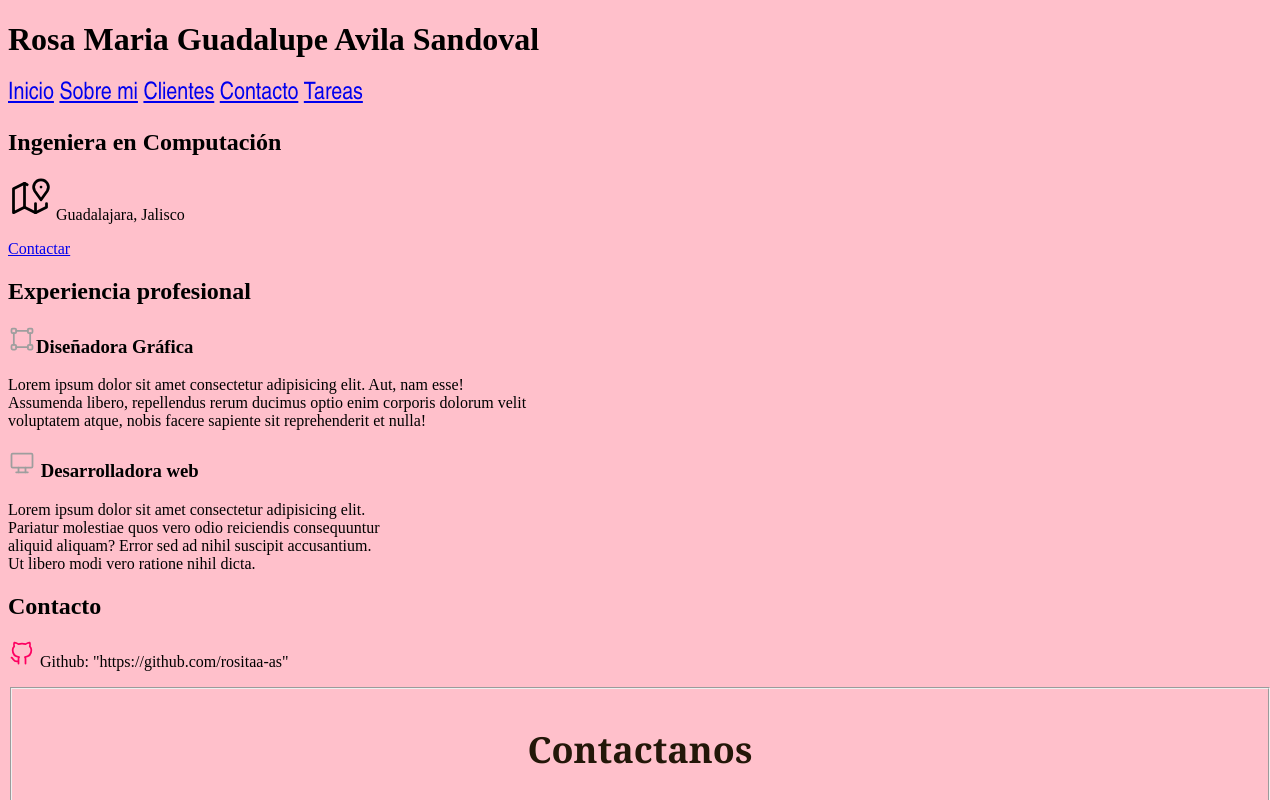
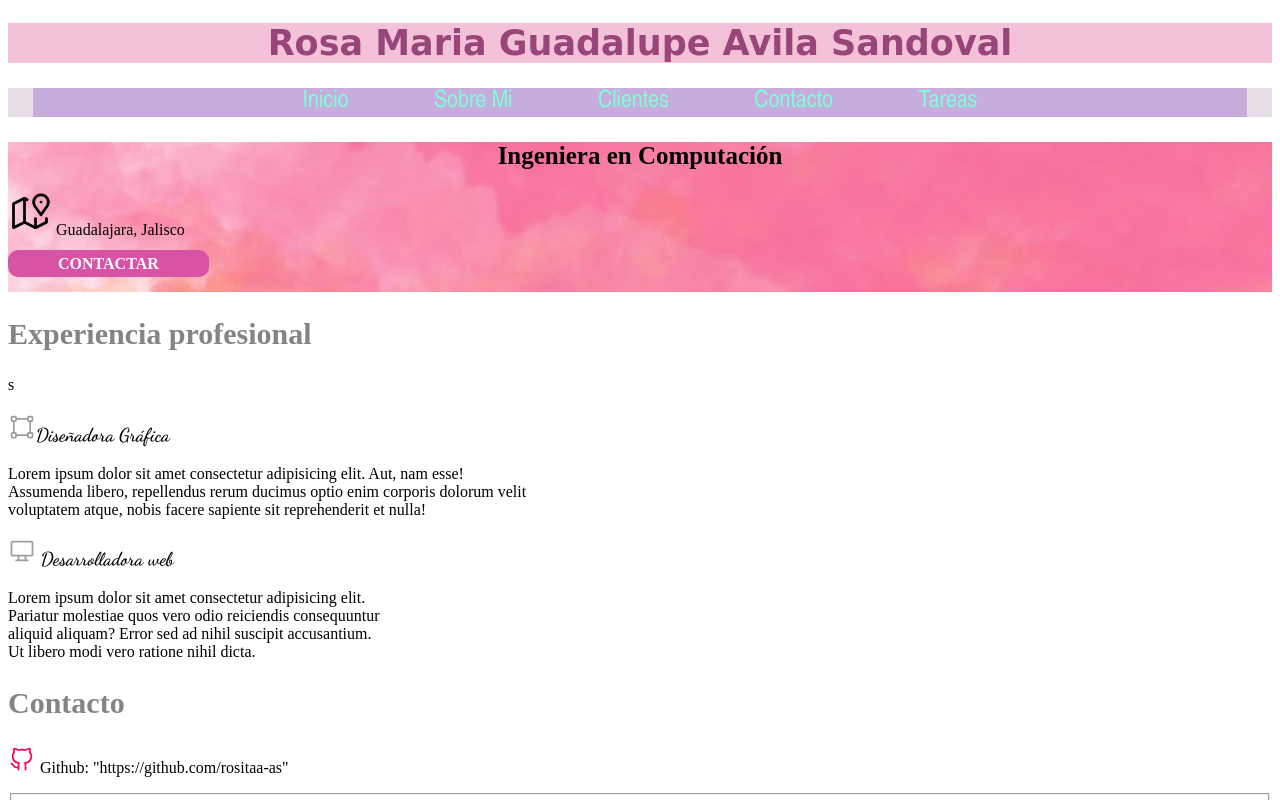
Before and after one commit to rositaa-as/Programacion_para_Internet, a plain HTML site: page clase 1 HTML/index.html in a window 1280 px wide. Shown: the top 800 px of the page. Drawn offline with Linux system fonts and the light colour scheme; a web font is replaced by a local one.

Commit message:
Add files via upload

```diff
--- /dev/null
+++ b/clase 1 HTML/Styles/styles.css
@@ -0,0 +1,95 @@
+h1{
+    font-size: 35px;
+    text-align: center;
+    color: rgba(112, 15, 80, 0.692);
+    font-weight: 900;
+    font-family: 'Aboreto', cursive;
+    background-color: rgb(243, 193, 216);
+
+}
+
+nav{
+    font-size: medium;
+    text-align: center;
+    color: rgb(92, 120, 241);
+    font-style: normal;
+   max-width: 2000px;
+   margin: 25px;
+
+}
+.brg{
+    background-color: rgb(230, 221, 230);
+}
+
+h2{
+    text-align: center;
+    font-size: 25px;
+
+
+}
+main h2{
+    font-size: 30px;
+    text-align: left;
+    color: rgba(79, 76, 80, 0.692);
+    font-weight: 700;}
+h2 {
+
+}
+
+main h3{
+    text-align: justify;
+    font-size: 100;
+    font-family: 'Aboreto', cursive;
+    font-family: 'Dancing Script', cursive;
+}
+
+.contenedor{
+    max-width: 1200px;
+    margin: 0 auto ;
+}
+
+.navegador{
+    background-color: rgba(191, 159, 221, 0.781);
+    display: flexs;
+    flex-direction: row;
+    justify-content: space-around
+}
+
+.navegador a{
+    text-decoration: none;
+    text-transform: capitalize;
+    color: aquamarine ;
+    margin: 15px;
+    padding: 10px 25px;
+
+}
+
+.navegador a:hover{
+    background-color: rgb(107, 53, 158)
+}
+
+.button {
+    background-color: rgb(216, 83, 165);
+    text-decoration: none;
+    text-transform: uppercase;
+    font-weight: bold;
+    padding: 5px 50px;
+    border-radius: 10px;
+    color: white;
+    text-align: center
+}
+
+.fondo {
+    background-image: url(/IMAGENES/acuarelas.jpg);
+    background-repeat:no-repeat ;
+    background-size: cover ;
+    height: 150px;
+}
+
+.transparencia{
+    background-color: rgba(0, 0, 0, 0.075);
+    width: 100%;
+    height: 100%;
+
+
+}
--- a/clase 1 HTML/index.html
+++ b/clase 1 HTML/index.html
@@ -4,15 +4,23 @@
     <meta charset="UTF-8">
     <meta http-equiv="X-UA-Compatible" content="IE=edge">
     <meta name="viewport" content="width=device-width, initial-scale=1.0">
+    <link rel="stylesheet" href="/Styles/styles.css">
+    <link rel="preconnect" href="https://fonts.googleapis.com">
+    <link rel="preconnect" href="https://fonts.gstatic.com" crossorigin>
+    <link href="https://fonts.googleapis.com/css2?family=Aboreto&display=swap" rel="stylesheet">
+    <link rel="preconnect" href="https://fonts.googleapis.com">
+    <link rel="preconnect" href="https://fonts.gstatic.com" crossorigin>
+    <link href="https://fonts.googleapis.com/css2?family=Aboreto&family=Dancing+Script:wght@600&display=swap" rel="stylesheet">
     <title>Pagina web personal</title>
 </head>
-<body bgcolor="pink">
+<body >
 
     <header>
     <h1> Rosa Maria Guadalupe Avila Sandoval</h1>
     </header>
+  <div class="brg">
+    <nav class="navegador ">
 
-    <nav>
     <font face="Arial Narrow" size="5">
     <a href="#">Inicio</a>
     <a href="#">Sobre mi</a>
@@ -21,8 +29,11 @@
     <a href="/Tareas.html">Tareas</a>
      </font>
     </nav> <!-- bARRRA DE NAVEGACIÓN -->
+  </div>
 
-    <div>
+  <section  >
+    <div class="fondo">
+
         <h2>Ingeniera en Computación</h2>
 
           <p><svg xmlns="http://www.w3.org/2000/svg" class="icon icon-tabler icon-tabler-map-2" width="44" height="44" viewBox="0 0 24 24" stroke-width="1.5" stroke="#000000" fill="none" stroke-linecap="round" stroke-linejoin="round">
@@ -34,13 +45,14 @@
             <line x1="15" y1="15" x2="15" y2="20" />
           </svg> Guadalajara, Jalisco</p>
 
-     <a href="#">Contactar</a>
+     <a class="button" href="#">Contactar</a><br>
     </div>
+  </section>
 
 <main>
 
     <h2>Experiencia profesional</h2>
-
+    s
     <section>
         <h3><svg xmlns="http://www.w3.org/2000/svg" class="icon icon-tabler icon-tabler-vector" width="28" height="28" viewBox="0 0 24 24" stroke-width="1.5" stroke="#9e9e9e" fill="none" stroke-linecap="round" stroke-linejoin="round">
             <path stroke="none" d="M0 0h24v24H0z" fill="none"/>
@@ -127,7 +139,7 @@
     </section>
 </main>
 
-<footer style="color: hotpink;" class="pie-pagina">
+<footer style="color: rgb(155, 16, 86);" class="pie-pagina">
     <center>
     <div style="text-align: center;" class="grupo2">
       <small>&copy;2023 rositaa.as <b></b>-Todos los derechos reservados</small>
```
Also changed, not shown: clase 1 HTML/Tareas.html (+3 -0 lines), clase 1 HTML/IMAGENES/Fondo acuarela.webp (added), clase 1 HTML/IMAGENES/acuarelas.jpg (added).
